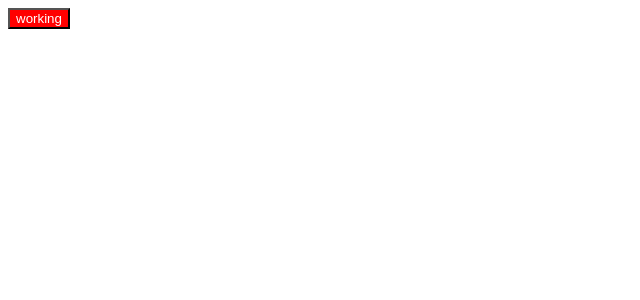
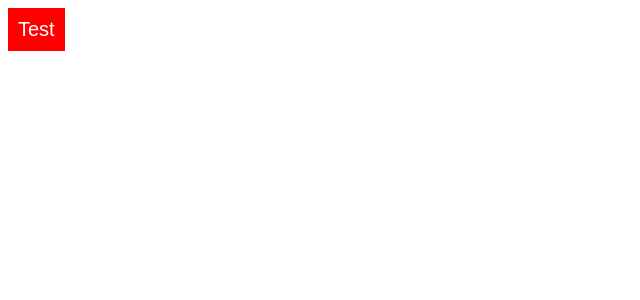
Before and after one commit to prashantbhudwal/proj__colorSchemeGenerator-solo, a Next.js app: page / in a window 1280 px wide. Shown: the top 300 px of the page, without its empty margins (0-640 px from the left). Built offline with nearby package versions, Linux system fonts and the light colour scheme.

Commit message:
🎉 My first next component

```diff
--- /dev/null
+++ b/app/Components/Button.tsx
@@ -0,0 +1,13 @@
+import styled from "styled-components";
+
+const StyledButton = styled.button`
+  background: red;
+  color: white;
+  border: none;
+  padding: 10px;
+  font-size: 20px;
+`;
+
+export default function Button({ children }: any) {
+  return <StyledButton>{children}</StyledButton>;
+}
--- a/app/layout.tsx
+++ b/app/layout.tsx
@@ -12,7 +12,9 @@ export default function RootLayout({
 }) {
   return (
     <html lang="en">
-      <StyledComponentsRegistry>{children}</StyledComponentsRegistry>
+      <body>
+        <StyledComponentsRegistry>{children}</StyledComponentsRegistry>
+      </body>
     </html>
   );
 }
--- a/app/page.tsx
+++ b/app/page.tsx
@@ -1,13 +1,7 @@
 "use client";
 
-import Image from "next/image";
-import styled from "styled-components";
-
-const StyledButton = styled.button`
-  background: red;
-  color: white;
-`;
+import Button from "./Components/Button";
 
 export default function Home() {
-  return <StyledButton>working</StyledButton>;
+  return <Button>Test</Button>;
 }
```
